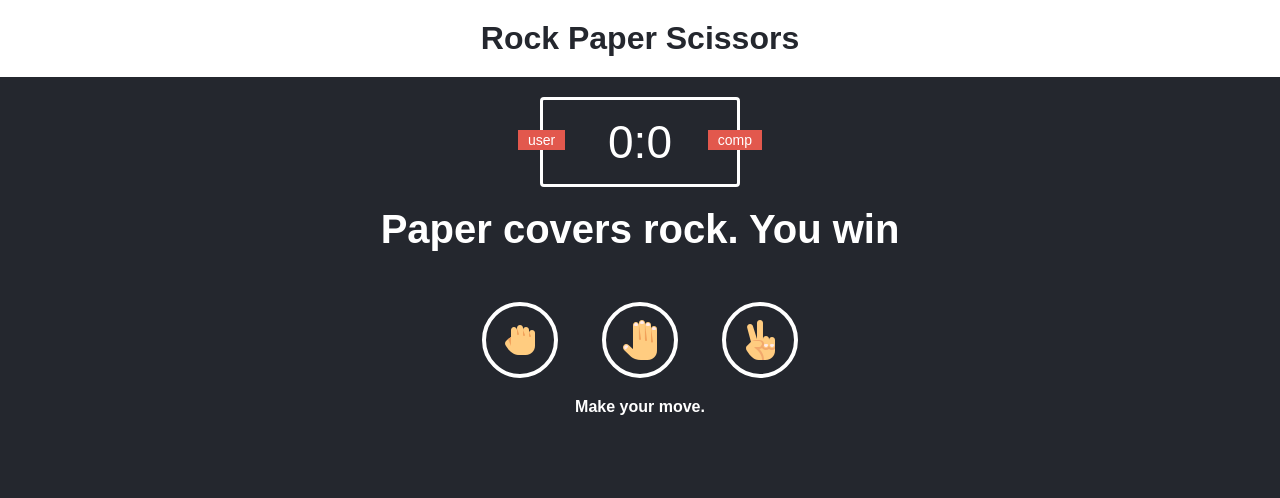
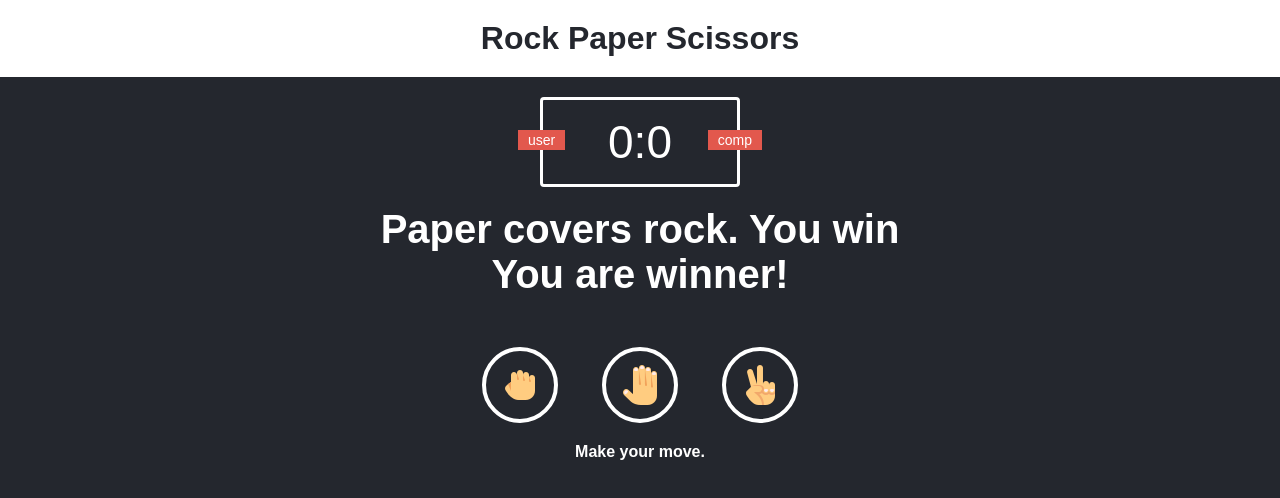
Before and after one commit to nikhilm21/Triallalala, a website: page index.html in a window 1280 px wide. Drawn offline with Linux system fonts and the light colour scheme.

Commit message:
Added winner <p>

```diff
--- a/index.html
+++ b/index.html
@@ -18,6 +18,7 @@
     </div>
     <div class='result'>
         <p>Paper covers rock. You win</p>
+        <p>You are winner!</p>
     </div>
 
     <div class = 'choices'>
```
